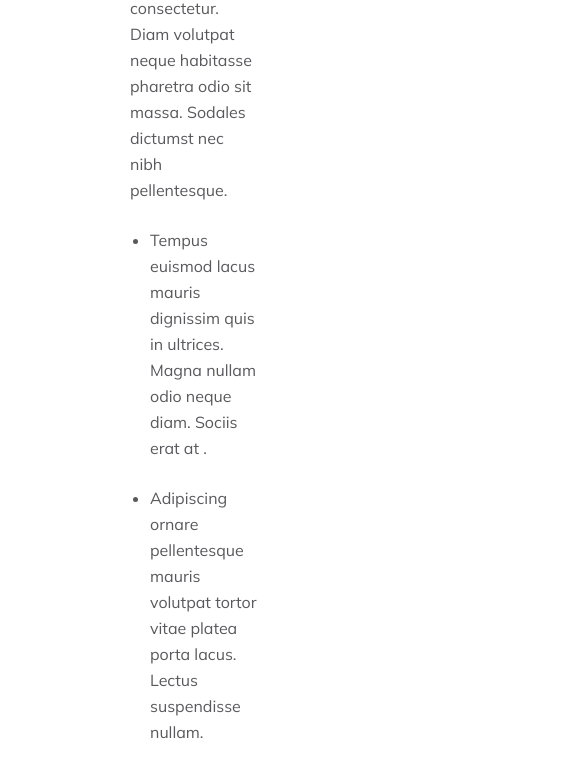
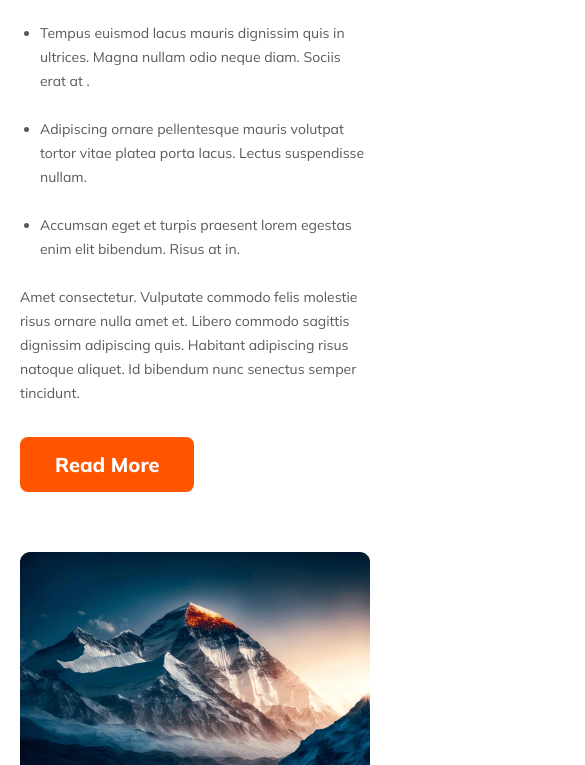
Before and after one commit to Nazrulofficeial/Travel-Explorer, a plain HTML site: page index.html in a window 390 px wide. Shown: the part 858-1623 px from the top of the page, 585 px wide, since content can reach past the window. Drawn offline with Linux system fonts and the light colour scheme.

Commit message:
image with text section responsive done

```diff
--- a/Styles/style.css
+++ b/Styles/style.css
@@ -303,9 +303,47 @@
     .banner-container .banner-btn {
         width: 250px;
     }
+
     /* Img With text section start from here */
 
-    .img-with-text-container{
+    .img-with-text-container {
         flex-direction: column;
+        margin-left: 20px;
+        margin-right: 20px;
+    }
+
+    .img-with-text-img img {
+        width: 350px;
+        height: 342px;
+    }
+
+    .img-with-text-heading {
+        color: #131318;
+        text-align: center;
+        font-size: 20px;
+        font-weight: 800;
+    }
+
+    .img-with-text-first-desc {
+        color: rgba(19, 19, 24, 0.70);
+        font-size: 14px;
+        font-style: normal;
+        font-weight: 400;
+        line-height: 24px;
+    }
+
+    .img-with-text-list li {
+        color: rgba(19, 19, 24, 0.70);
+        font-size: 14px;
+        font-style: normal;
+        font-weight: 400;
+        line-height: 24px;
+    }
+
+    .img-with-text-second-desc {
+        color: rgba(19, 19, 24, 0.70);
+        font-size: 14px;
+        font-weight: 400;
+        line-height: 24px;
     }
 }
```
